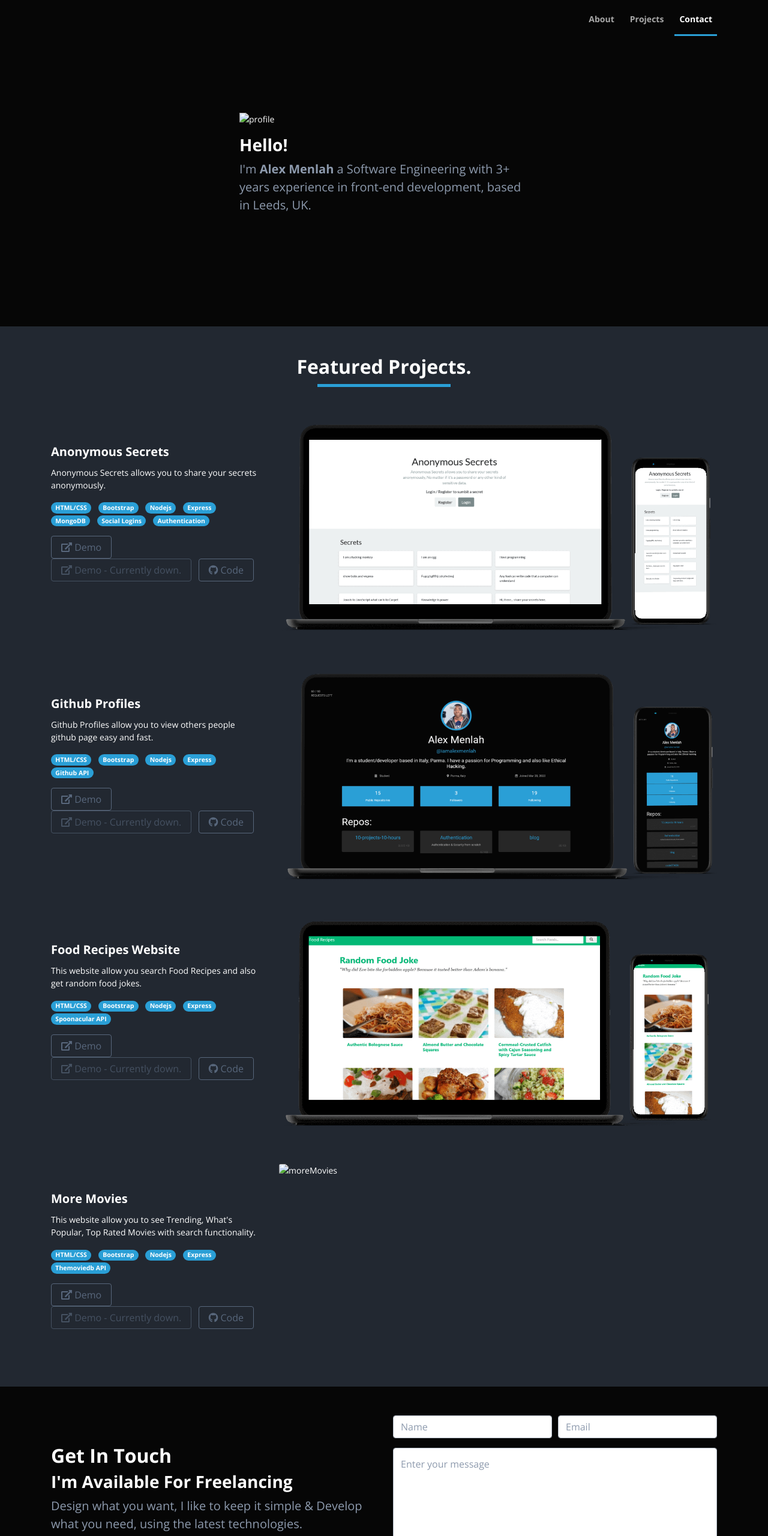
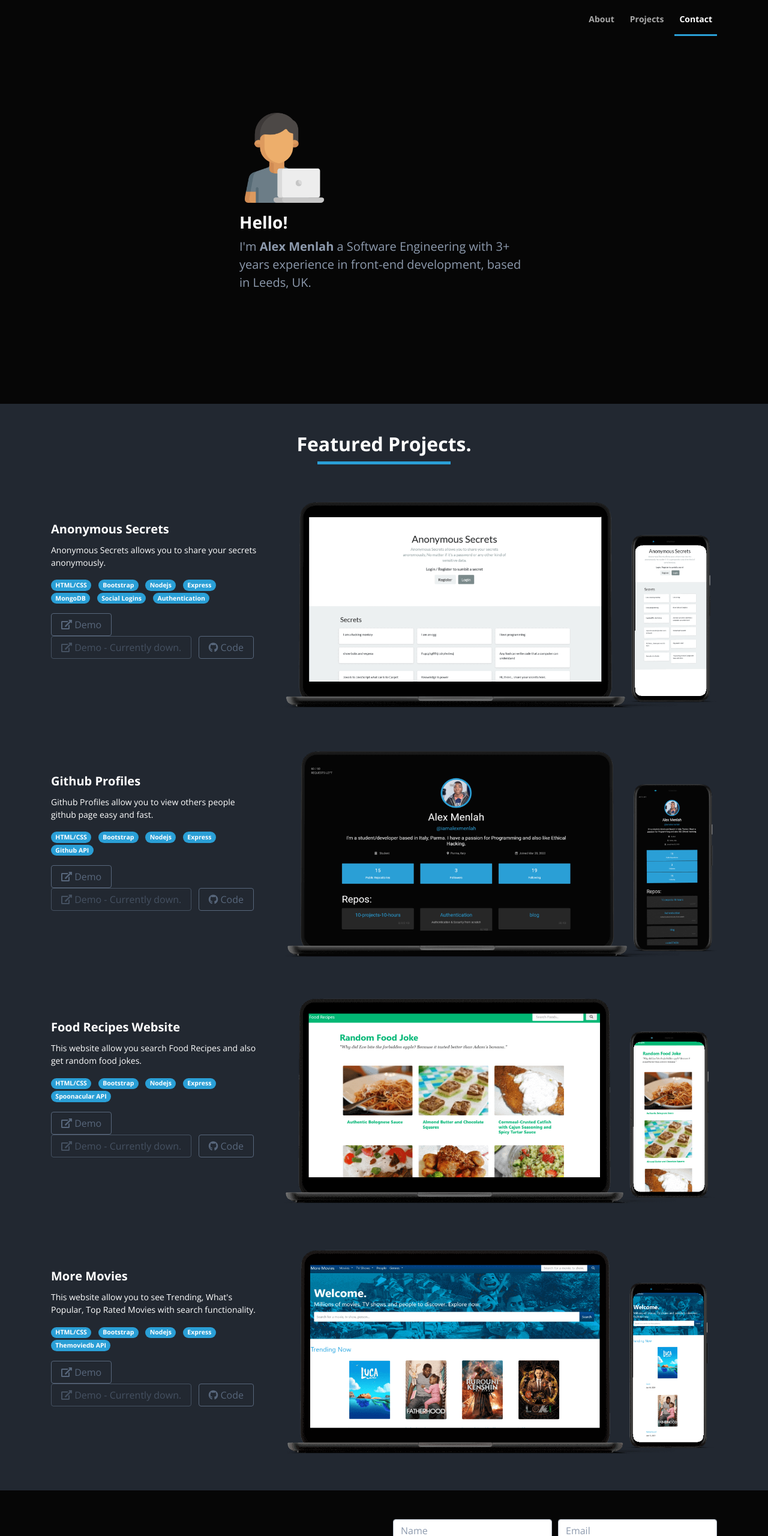
Before and after one commit to alejnr/alejnr.github.io, a plain HTML site: page index.html in a window 1280 px wide. Shown: the top 2560 px of the page at 60% size. Drawn offline with nearby package versions, Linux system fonts and the light colour scheme.

Commit message:
fix images url not working

```diff
--- a/index.html
+++ b/index.html
@@ -86,7 +86,7 @@
 
         <div class="text-white py-5 black-bg">
 	        <div class="container profile py-4">
-                    <img class="profile-img py-3" src="/images/alex.png" alt="profile"><br>
+                    <img class="profile-img py-3" src="/assets/images/alex.png" alt="profile"><br>
                     <h3 class="font-weight-bold">Hello!</h3>
                     <p class="fs-20px text-muted">I'm <strong>Alex Menlah</strong> a Software Engineering with 3+ years experience in front-end development, based in Leeds, UK.</p>
 
@@ -233,7 +233,7 @@
                     </div>
 
                     <div class="col">
-                        <img src="/images/projects/moreMovies.PNG" class="card-img-top" alt="moreMovies">
+                        <img src="/assets/images/projects/moreMovies.PNG" class="card-img-top" alt="moreMovies">
                     </div>
 
                 </div>
```
Also changed, not shown: assets/images/logo.svg (renamed from logo.svg).
